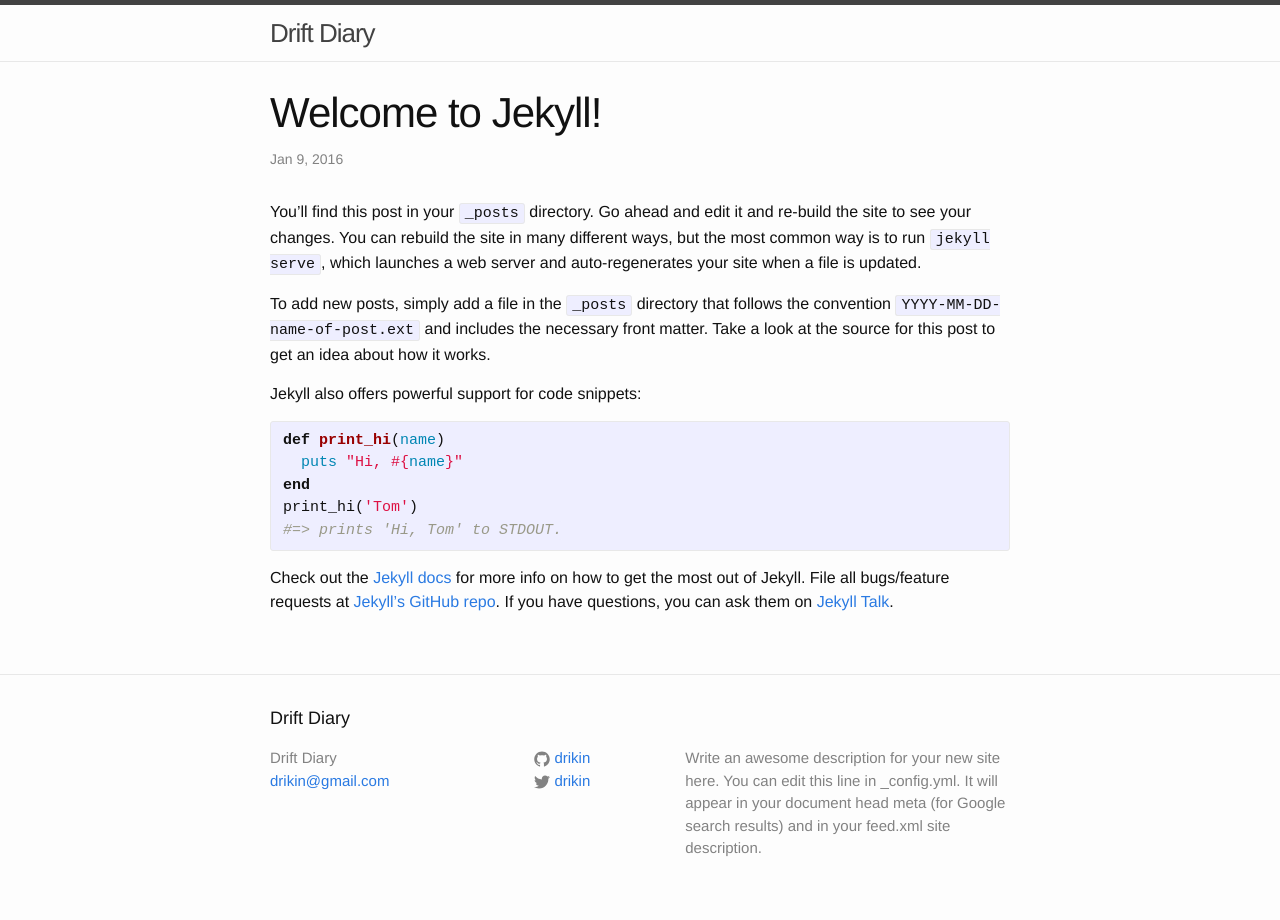
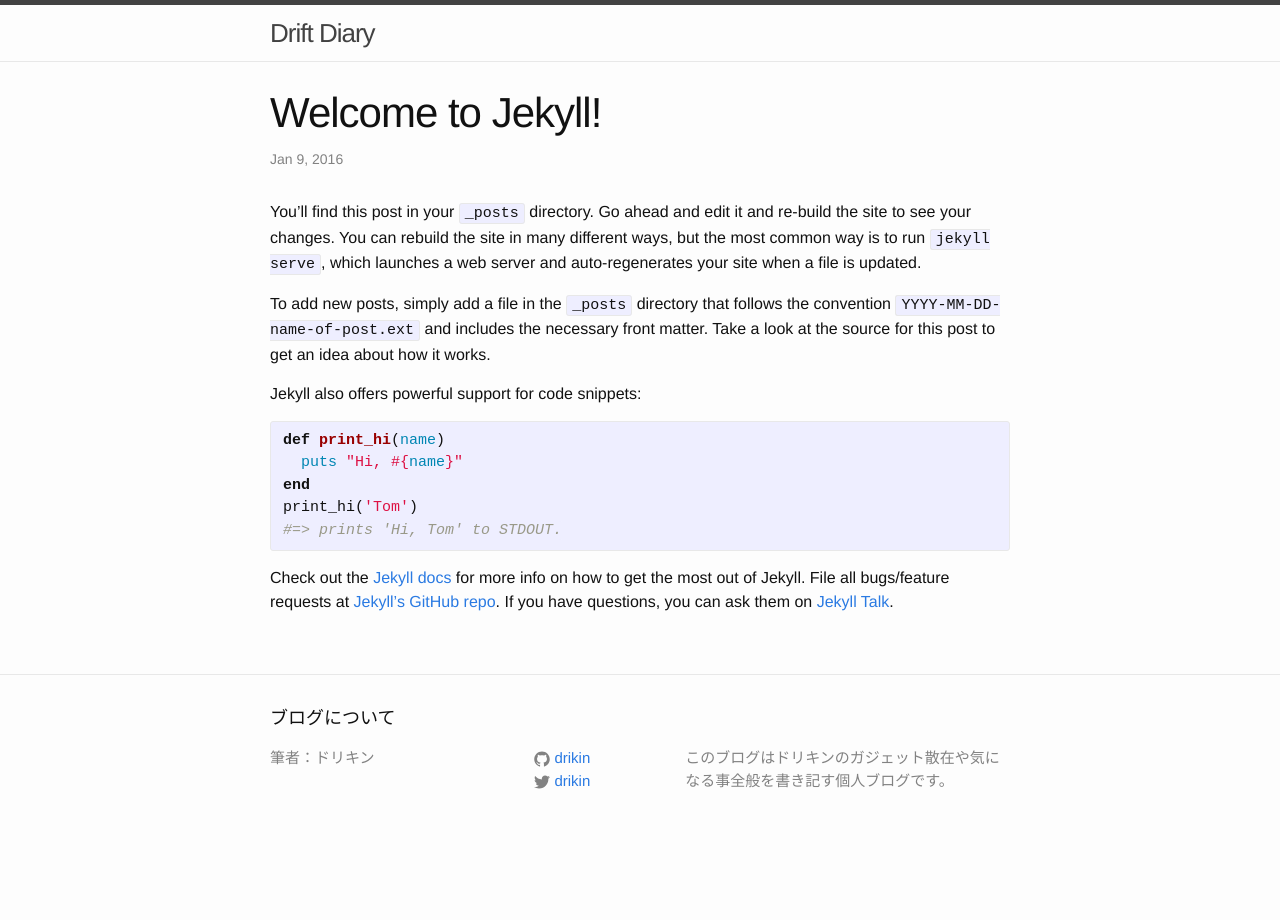
Before and after one commit to drikin/blog, a Jekyll site: the page built from _posts/2016-01-09-welcome-to-jekyll.markdown, in a window 1280 px wide. Built offline with Jekyll 4.4.1, drawn with Linux system fonts in a browser that asks for light colours; Markdown is read by kramdown in place of the engine named in the settings.

Commit message:
minor changes

```diff
--- a/_config.yml
+++ b/_config.yml
@@ -1,12 +1,12 @@
 # Site settings
 title: Drift Diary
+footer_title: ブログについて
 email: drikin@gmail.com
 description: >
-  Write an awesome description for your new site here. You can edit this
-  line in _config.yml. It will appear in your document head meta (for
-  Google search results) and in your feed.xml site description.
+  このブログはドリキンのガジェット散在や気になる事全般を書き記す個人ブログです。
 baseurl: ""
 url: "http://blog.drikin.com"
+author: ドリキン
 twitter_username: drikin
 github_username:  drikin
 
--- a/_includes/footer.html
+++ b/_includes/footer.html
@@ -2,13 +2,12 @@
 
   <div class="wrapper">
 
-    <h2 class="footer-heading">{{ site.title }}</h2>
+    <h2 class="footer-heading">{{ site.footer_title }}</h2>
 
     <div class="footer-col-wrapper">
       <div class="footer-col footer-col-1">
         <ul class="contact-list">
-          <li>{{ site.title }}</li>
-          <li><a href="mailto:{{ site.email }}">{{ site.email }}</a></li>
+          <li>筆者：{{ site.author }}</li>
         </ul>
       </div>
 
--- a/_posts/2016-01-09-welcome-to-jekyll.markdown
+++ b/_posts/2016-01-09-welcome-to-jekyll.markdown
@@ -2,7 +2,6 @@
 layout: post
 title:  "Welcome to Jekyll!"
 date:   2016-01-09 12:35:40 +0900
-categories: jekyll update
 ---
 You’ll find this post in your `_posts` directory. Go ahead and edit it and re-build the site to see your changes. You can rebuild the site in many different ways, but the most common way is to run `jekyll serve`, which launches a web server and auto-regenerates your site when a file is updated.
 
```
